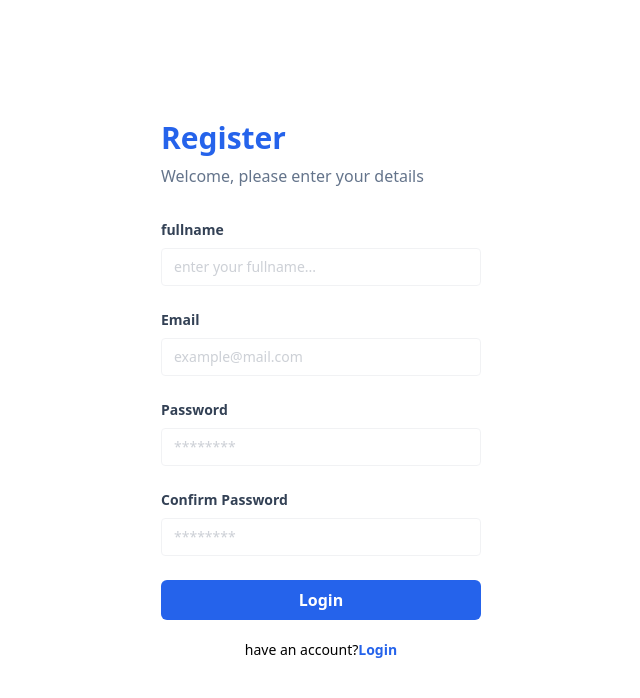
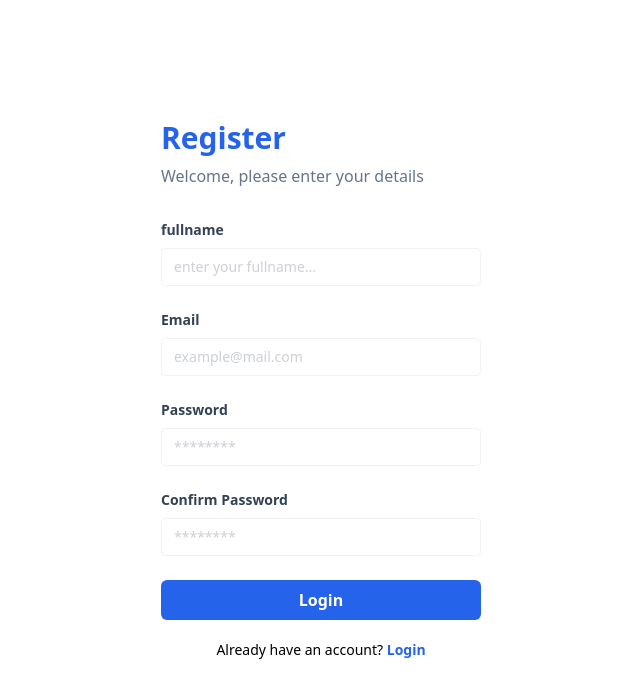
Before and after one commit to EvandriRidho/Belajar-ReactJS, a React (Vite) app: page /register in a window 1280 px wide. Shown: the top 698 px of the page, without its empty margins (319-959 px from the left). Built offline with nearby package versions, Linux system fonts and the light colour scheme.

Commit message:
Update React

```diff
--- a/src/Pages/login.jsx
+++ b/src/Pages/login.jsx
@@ -1,16 +1,9 @@
-import { Link } from "react-router-dom";
 import FormLogin from "../components/Fragments/FormLogin";
 import AuthLayouts from "../components/Layout/AuthLayouts";
 const LoginPage = () => {
   return (
-    <AuthLayouts title="Login">
+    <AuthLayouts title="Login" type="login">
       <FormLogin />
-      <p className="text-sm text-center my-5">
-        Dont have an account?{""}
-        <Link to="/register" className="font-bold text-blue-600">
-          Sign Up
-        </Link>
-      </p>
     </AuthLayouts>
   );
 };
--- a/src/Pages/register.jsx
+++ b/src/Pages/register.jsx
@@ -1,16 +1,9 @@
-import { Link } from "react-router-dom";
 import FormRegister from "../components/Fragments/FormRegister";
 import AuthLayouts from "../components/Layout/AuthLayouts";
 const RegisterPage = () => {
   return (
-    <AuthLayouts title="Register">
+    <AuthLayouts title="Register" type="register">
       <FormRegister />
-      <p className="text-sm text-center my-5">
-        have an account?{""}
-        <Link to="/login" className="font-bold text-blue-600">
-          Login
-        </Link>
-      </p>
     </AuthLayouts>
   );
 };
--- a/src/components/Layout/AuthLayouts.jsx
+++ b/src/components/Layout/AuthLayouts.jsx
@@ -1,5 +1,7 @@
+import { Link } from "react-router-dom";
+
 const AuthLayouts = (props) => {
-  const { children, title } = props;
+  const { children, title, type } = props;
   return (
     <div className="flex justify-center min-h-screen items-center">
       <div className="w-full max-w-xs">
@@ -8,9 +10,32 @@ const AuthLayouts = (props) => {
           Welcome, please enter your details
         </p>
         {children}
+        <ConditionalForm type={type} />
       </div>
     </div>
   );
 };
 
+const ConditionalForm = ({ type }) => {
+  if (type === "login") {
+    return (
+      <p className="text-sm text-center my-5">
+        Dont have an account?{" "}
+        <Link to="/register" className="font-bold text-blue-600">
+          Sign Up
+        </Link>
+      </p>
+    );
+  } else {
+    return (
+      <p className="text-sm text-center my-5">
+        Already have an account?{" "}
+        <Link to="/login" className="font-bold text-blue-600">
+          Login
+        </Link>
+      </p>
+    );
+  }
+};
+
 export default AuthLayouts;
```
